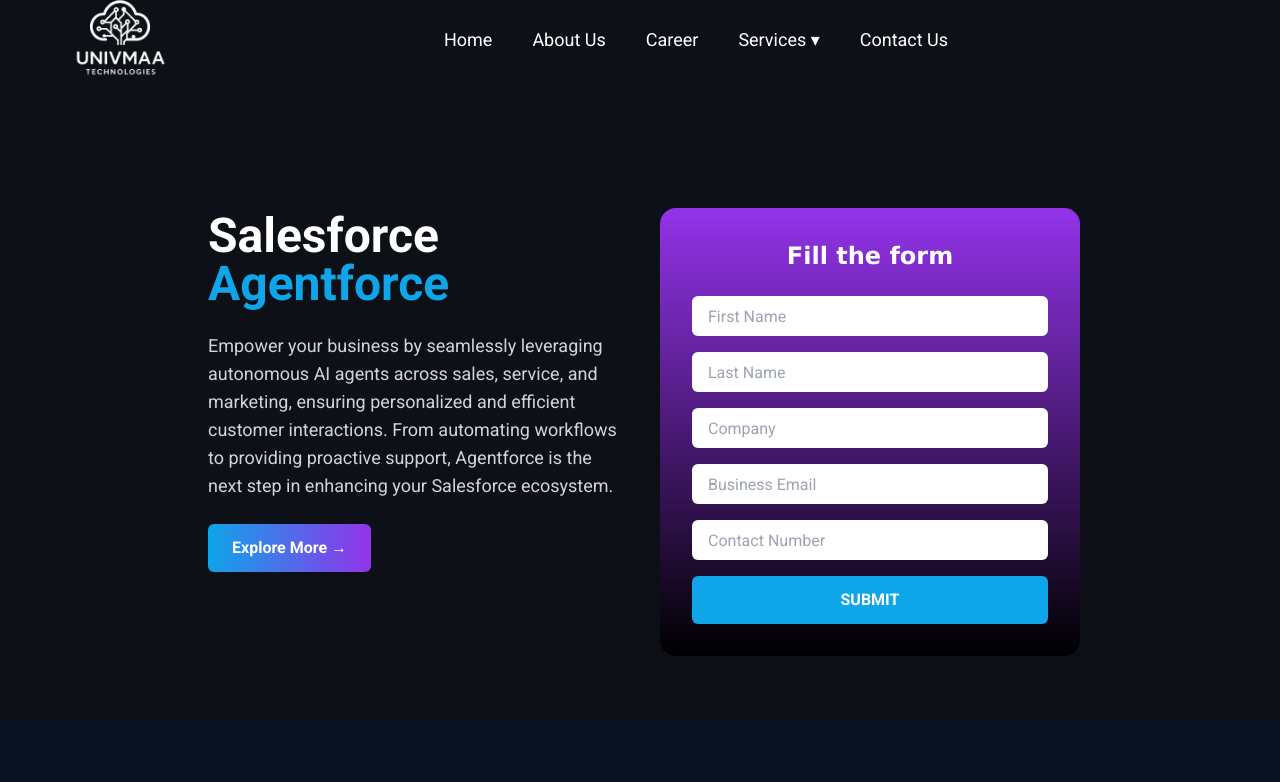
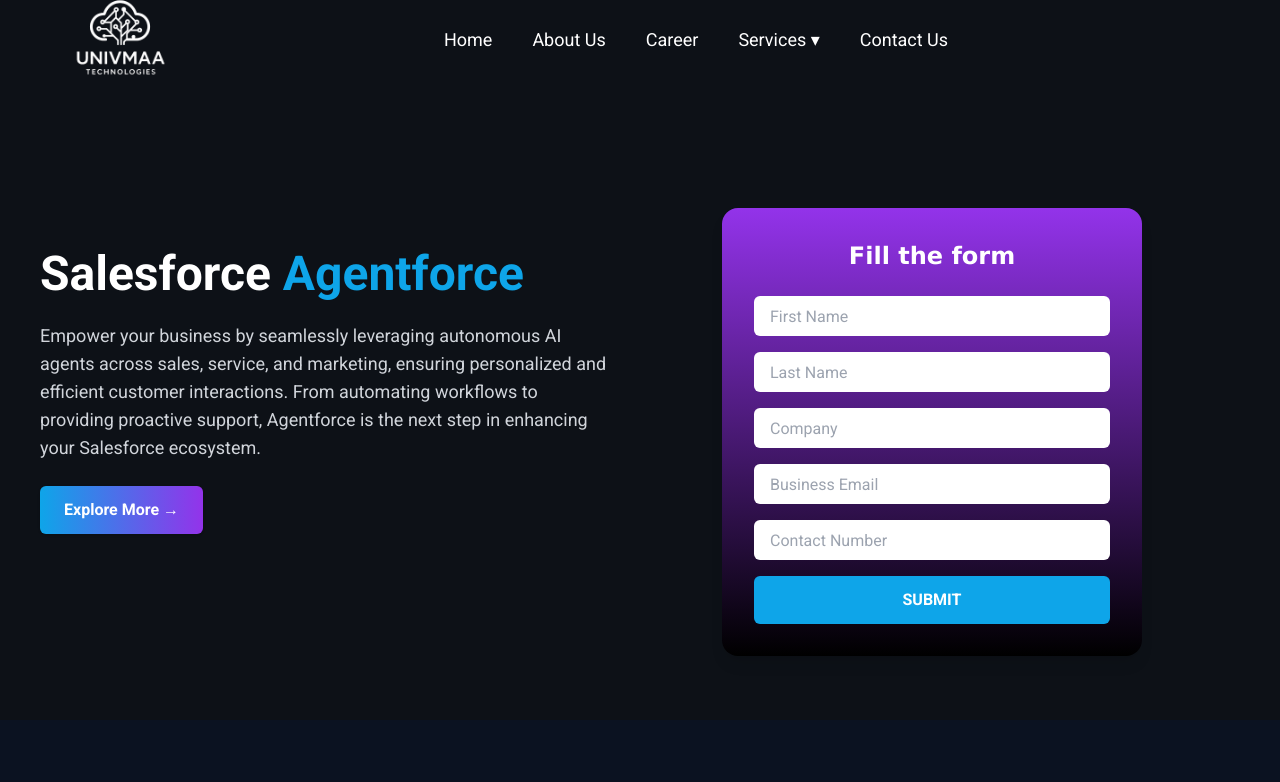
Before and after one commit to univmaa-admin/Univmaa, a React (Vite) app: page /agentforce in a window 1280 px wide. Shown: the top 782 px of the page. Built offline with nearby package versions, Linux system fonts and the light colour scheme.

Commit message:
Update AgentforcePage.jsx

```diff
--- a/src/components/ServiceDropdown/AgentforcePage.jsx
+++ b/src/components/ServiceDropdown/AgentforcePage.jsx
@@ -138,7 +138,7 @@
     <>
       <Navbar />
       {/* ========================== Section 1 ========================== */}
-      <section className="bg-[#0D1117] text-white pt-32 px-6 md:px-52 py-16 grid md:grid-cols-2 gap-10 items-center relative">
+      <section className="bg-[#0D1117] text-white pt-32  md:px-10 md:pr-16  px-6 py-16 grid md:grid-cols-2 gap-10 items-center relative">
         {/* Left Content */}
         <ServiceDyanamic serviceKey="agentforce" />
         {/* Right Form */}
@@ -252,7 +252,7 @@
         whileInView="visible"
         viewport={{ once: false, amount: 0.3 }}
         transition={{ staggerChildren: 0.2 }}
-        className="bg-[#0D1117] text-white px-6 md:px-20 py-20 text-center"
+        className="bg-[#0D1117] text-white px-6 md:px-1 py-20 text-center"
       >
         {/* Title */}
         <motion.h2
@@ -263,7 +263,7 @@
         </motion.h2>
 
         {/* Cards */}
-        <div className="grid grid-cols-1 md:grid-cols-4 gap-8 mt-12">
+        <div className="grid grid-cols-1 md:grid-cols-2 gap-8 mt-12">
           {[
             {
               title: "Consultation",
```
